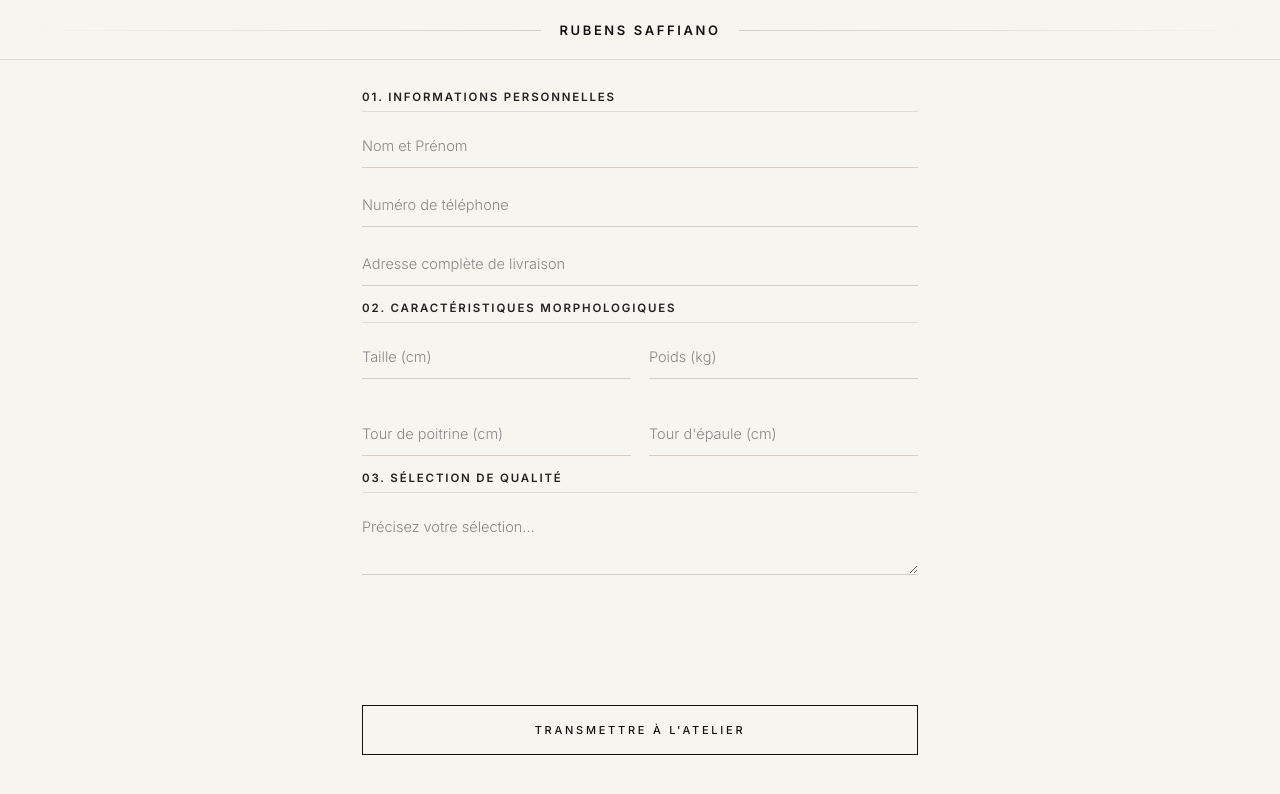
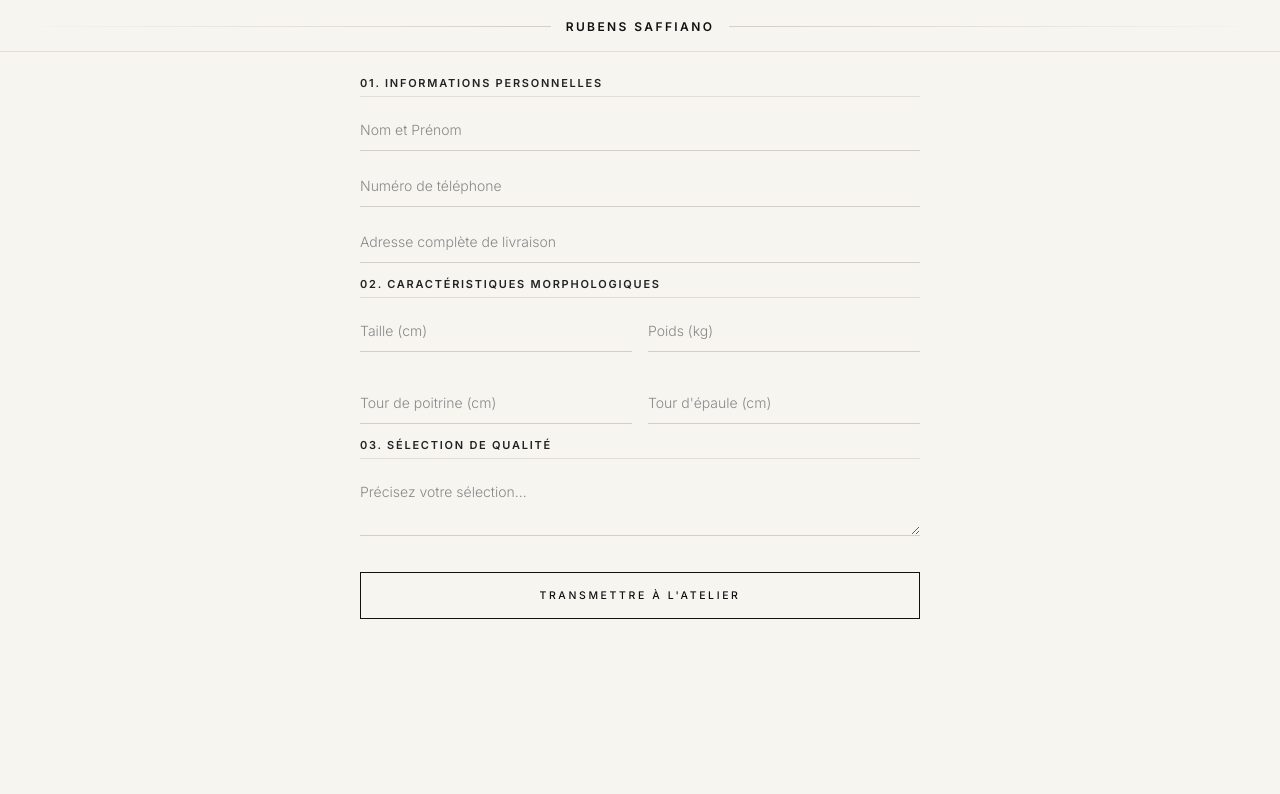
Before and after one commit to rubens-saffiano-editions/f-9823-.94-, a plain HTML site: page index.html in a window 1280 px wide. Drawn offline with Linux system fonts and the light colour scheme.

Commit message:
Update index.html

```diff
--- a/index.html
+++ b/index.html
@@ -24,14 +24,11 @@
     font-weight: 300;
     -webkit-font-smoothing: antialiased;
     -moz-osx-font-smoothing: grayscale;
-    min-height: 100vh;
-    display: flex;
-    flex-direction: column;
   }
 
   /* --- En-tête épuré & Vagues de luxe animées --- */
   header.entete {
-    height: 60px;
+    height: 52px;
     display: flex;
     align-items: center;
     justify-content: center;
@@ -39,7 +36,7 @@
     top: 0;
     background-color: #F7F5F0;
     z-index: 1000;
-    padding: 0 24px;
+    padding: 0 20px;
     overflow: hidden;
   }
 
@@ -50,11 +47,11 @@
     opacity: 0;
     animation: fadeIn 1.5s ease 0.5s forwards;
   }
-  .vague-gauche { margin-right: 18px; }
-  .vague-droite { background: linear-gradient(90deg, #d4cec4, transparent); margin-left: 18px; }
+  .vague-gauche { margin-right: 15px; }
+  .vague-droite { background: linear-gradient(90deg, #d4cec4, transparent); margin-left: 15px; }
 
   header.entete .marque {
-    font-size: 13px;
+    font-size: 12px;
     font-weight: 600;
     letter-spacing: .2em;
     text-transform: uppercase;
@@ -93,41 +90,36 @@
   .d-3 { animation-delay: 0.3s; }
   .d-4 { animation-delay: 0.4s; }
 
-  /* --- Conteneur aéré qui s'étale parfaitement sur toute la hauteur --- */
+  /* --- Conteneur naturel et équilibré --- */
   .conteneur {
-    flex: 1;
     max-width: 600px;
-    width: 100%;
     margin: 0 auto;
-    padding: 30px 22px 45px;
-    display: flex;
-    flex-direction: column;
-    justify-content: space-between;
+    padding: 24px 20px 40px;
   }
 
   .titre-section {
-    font-size: 11.5px;
+    font-size: 11px;
     font-weight: 600;
     letter-spacing: .16em;
     text-transform: uppercase;
-    margin: 26px 0 12px 0;
+    margin: 24px 0 12px 0;
     border-bottom: 1px solid #e3ded5;
-    padding-bottom: 7px;
+    padding-bottom: 6px;
     color: #222;
   }
   .titre-section:first-child { margin-top: 0; }
 
-  .champ { margin-bottom: 15px; position: relative; }
+  .champ { margin-bottom: 14px; position: relative; }
   .champ input, .champ textarea {
     width: 100%;
     font-family: var(--f);
-    font-size: 14.5px;
+    font-size: 14px;
     font-weight: 300;
     color: #111;
     border: 0;
     border-bottom: 1px solid #d4cec4;
     background: transparent;
-    padding: 13px 0;
+    padding: 12px 0;
     outline: none;
     border-radius: 0;
     appearance: none;
@@ -137,20 +129,20 @@
     border-bottom: 1px solid #111;
   }
   .champ input::placeholder, .champ textarea::placeholder { color: #888; }
-  .champ textarea { resize: vertical; min-height: 70px; }
-  .grille { display: grid; grid-template-columns: 1fr 1fr; gap: 18px; }
+  .champ textarea { resize: vertical; min-height: 65px; }
+  .grille { display: grid; grid-template-columns: 1fr 1fr; gap: 16px; }
 
   /* --- Bouton d'action --- */
   .bouton {
     display: block;
     width: 100%;
-    margin-top: 35px;
+    margin-top: 32px;
     background: #F7F5F0;
     color: #111;
     border: 1px solid #111;
-    padding: 17px;
+    padding: 16px;
     font-family: var(--f);
-    font-size: 11px;
+    font-size: 10.5px;
     font-weight: 500;
     letter-spacing: .25em;
     text-transform: uppercase;
@@ -189,7 +181,7 @@
   </header>
 
   <main class="conteneur" id="zone-formulaire">
-    <div>
+
     <!-- Section 1 -->
     <div class="anim d-1">
       <div class="titre-section">01. Informations Personnelles</div>
@@ -228,7 +220,6 @@
       <div class="titre-section">03. Sélection de Qualité</div>
       <div class="champ">
         <textarea id="qualite" placeholder="Précisez votre sélection..."></textarea>
-        </div>
       </div>
     </div>
 
```
Lines whose indentation alone changed are shown as unchanged.
